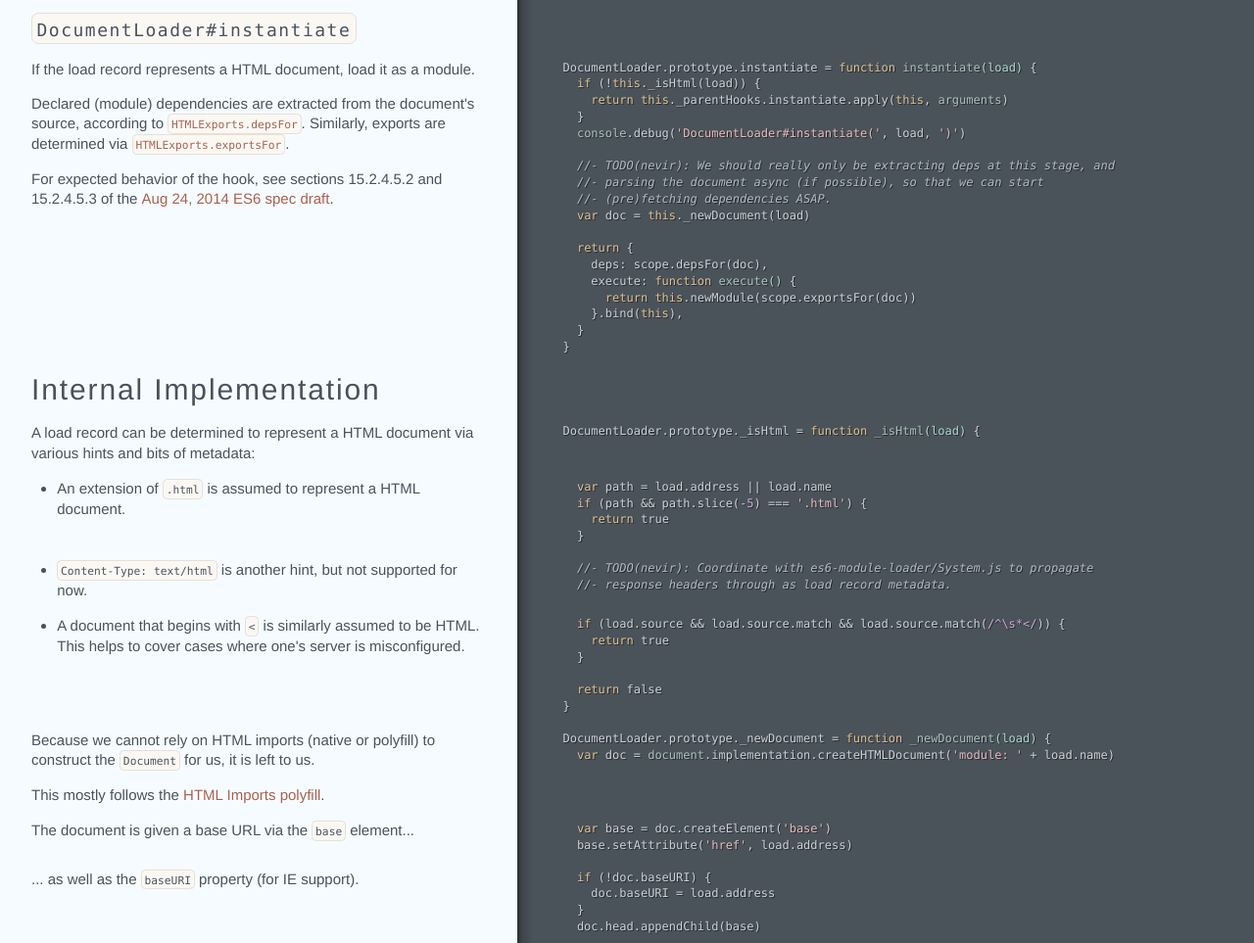
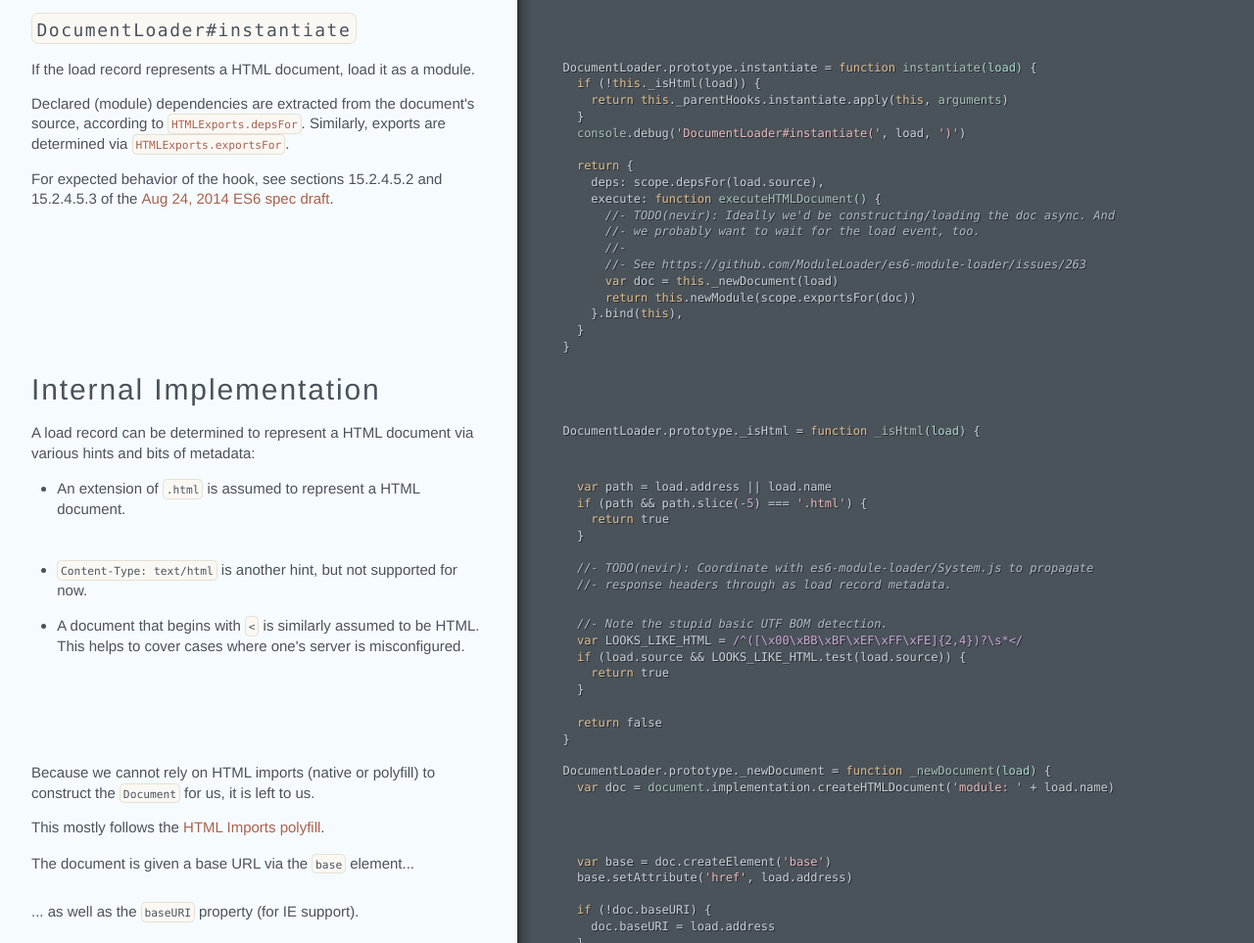
Before and after one commit to nevir/html-exports, a plain HTML site: page documentloader.html in a window 1280 px wide. Shown: the part 1108-2071 px from the top of the page at 98% size. Drawn offline with Linux system fonts and the light colour scheme.

Commit message:
update docs

```diff
--- a/documentloader.html
+++ b/documentloader.html
@@ -56,14 +56,14 @@ of the <a href="http://wiki.ecmascript.org/doku.php?id=harmony:specification_dra
     }
     <span class="hljs-built_in">console</span>.debug(<span class="hljs-string">'DocumentLoader#instantiate('</span>, load, <span class="hljs-string">')'</span>)
 
-    <span class="hljs-comment">//- TODO(nevir): We should really only be extracting deps at this stage, and</span>
-    <span class="hljs-comment">//- parsing the document async (if possible), so that we can start</span>
-    <span class="hljs-comment">//- (pre)fetching dependencies ASAP.</span>
-    <span class="hljs-keyword">var</span> doc = <span class="hljs-keyword">this</span>._newDocument(load)
-
     <span class="hljs-keyword">return</span> {
-      deps: scope.depsFor(doc),
-      execute: <span class="hljs-function"><span class="hljs-keyword">function</span> <span class="hljs-title">execute</span><span class="hljs-params">()</span> </span>{
+      deps: scope.depsFor(load.source),
+      execute: <span class="hljs-function"><span class="hljs-keyword">function</span> <span class="hljs-title">executeHTMLDocument</span><span class="hljs-params">()</span> </span>{
+        <span class="hljs-comment">//- TODO(nevir): Ideally we'd be constructing/loading the doc async. And</span>
+        <span class="hljs-comment">//- we probably want to wait for the load event, too.</span>
+        <span class="hljs-comment">//-</span>
+        <span class="hljs-comment">//- See https://github.com/ModuleLoader/es6-module-loader/issues/263</span>
+        <span class="hljs-keyword">var</span> doc = <span class="hljs-keyword">this</span>._newDocument(load)
         <span class="hljs-keyword">return</span> <span class="hljs-keyword">this</span>.newModule(scope.exportsFor(doc))
       }.bind(<span class="hljs-keyword">this</span>),
     }
@@ -79,7 +79,9 @@ hints and bits of metadata:</p></div></div><div class="code"><div class="wrapper
     <span class="hljs-comment">//- response headers through as load record metadata.</span></div></div></div><div class="segment"><div class="comments "><div class="wrapper"><ul>
 <li>A document that begins with <code>&lt;</code> is similarly assumed to be HTML. This
 helps to cover cases where one&#39;s server is misconfigured.</li>
-</ul></div></div><div class="code"><div class="wrapper">    <span class="hljs-keyword">if</span> (load.source &amp;&amp; load.source.match &amp;&amp; load.source.match(<span class="hljs-regexp">/^\s*&lt;/</span>)) {
+</ul></div></div><div class="code"><div class="wrapper">    <span class="hljs-comment">//- Note the stupid basic UTF BOM detection.</span>
+    <span class="hljs-keyword">var</span> LOOKS_LIKE_HTML = <span class="hljs-regexp">/^([\x00\xBB\xBF\xEF\xFF\xFE]{2,4})?\s*&lt;/</span>
+    <span class="hljs-keyword">if</span> (load.source &amp;&amp; LOOKS_LIKE_HTML.test(load.source)) {
       <span class="hljs-keyword">return</span> <span class="hljs-literal">true</span>
     }
 
```
Also changed, not shown: index.html (+1 -1 lines).
